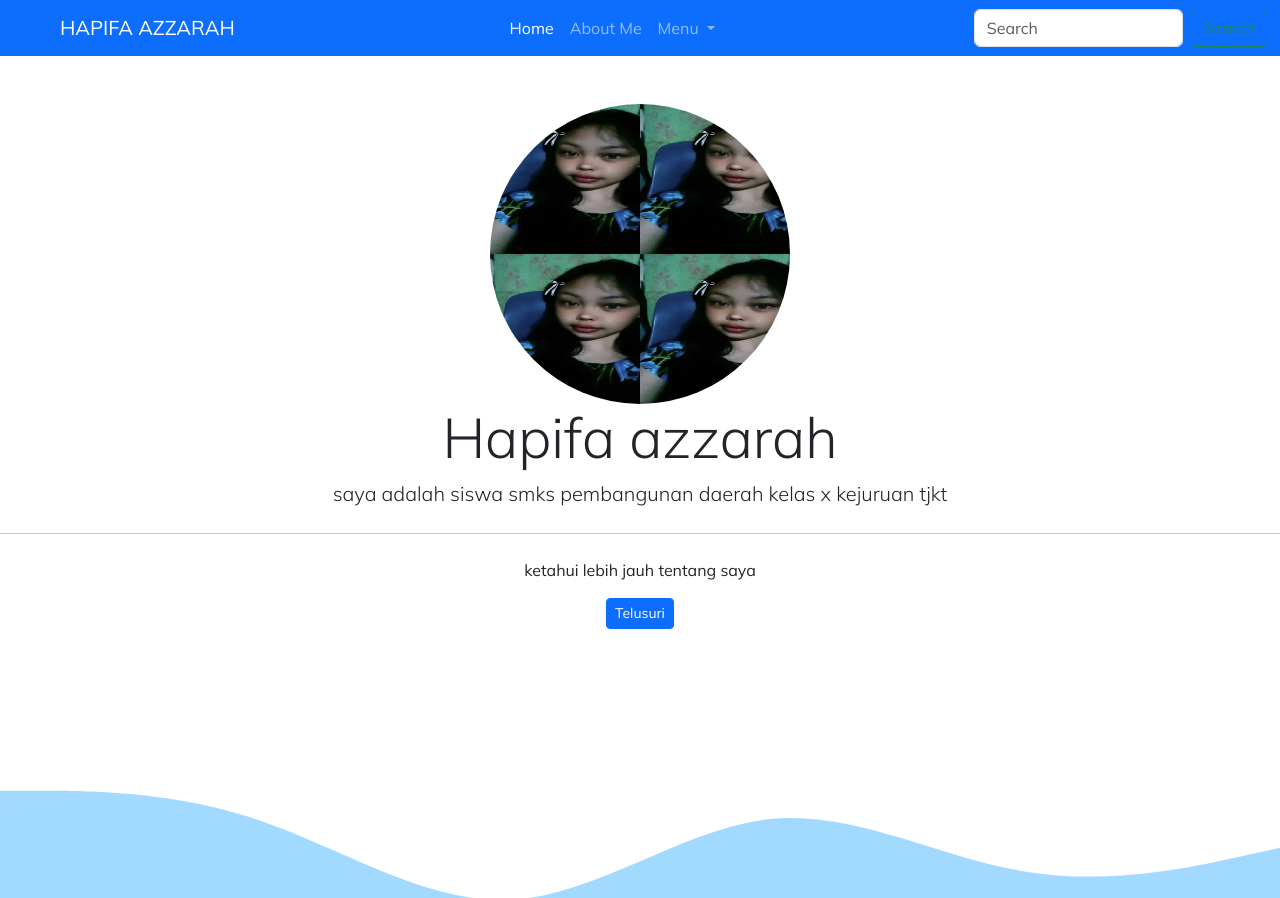
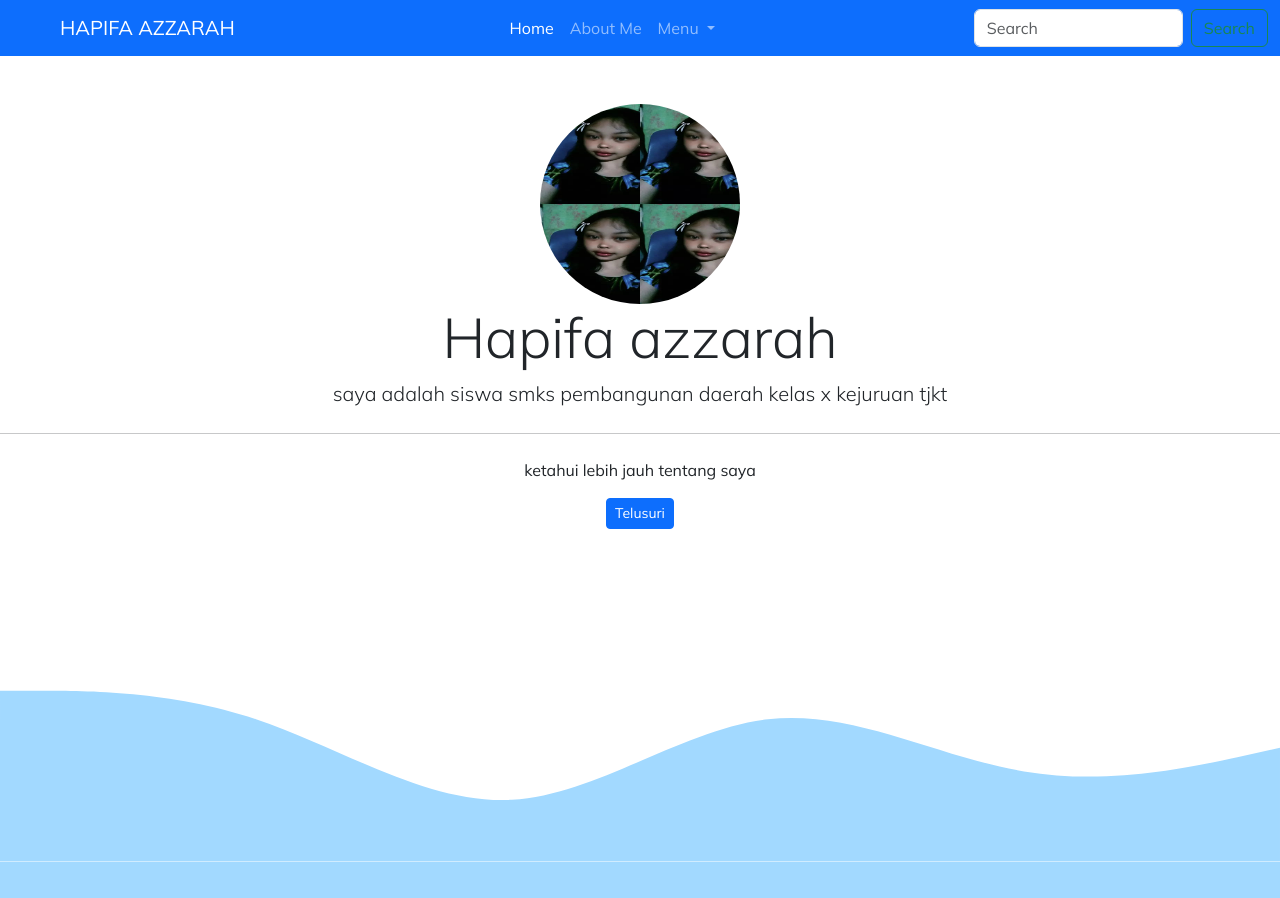
Before and after one commit to hapifaaa22/portofolio, a plain HTML site: page index.html in a window 1280 px wide. Shown: the top 898 px of the page. Drawn offline with nearby package versions, Linux system fonts and the light colour scheme.

Commit message:
Update index.html

```diff
--- a/index.html
+++ b/index.html
@@ -57,7 +57,7 @@
     <section id="aboutme">
 
       <div class="jumbotron text-center mt-5">
-        <img src="hapifa.jpg" alt="" width="300px" height="300" class="rounded rounded-circle"/>
+        <img src="hapifa.jpg" alt="" width="200px" height="200" class="rounded rounded-circle"/>
   <h1 class="display-4">Hapifa azzarah</h1>
   <p class="lead col-md-6 mx-auto">saya adalah siswa smks pembangunan daerah kelas x kejuruan tjkt </p>
   <hr class="my-4">
```
